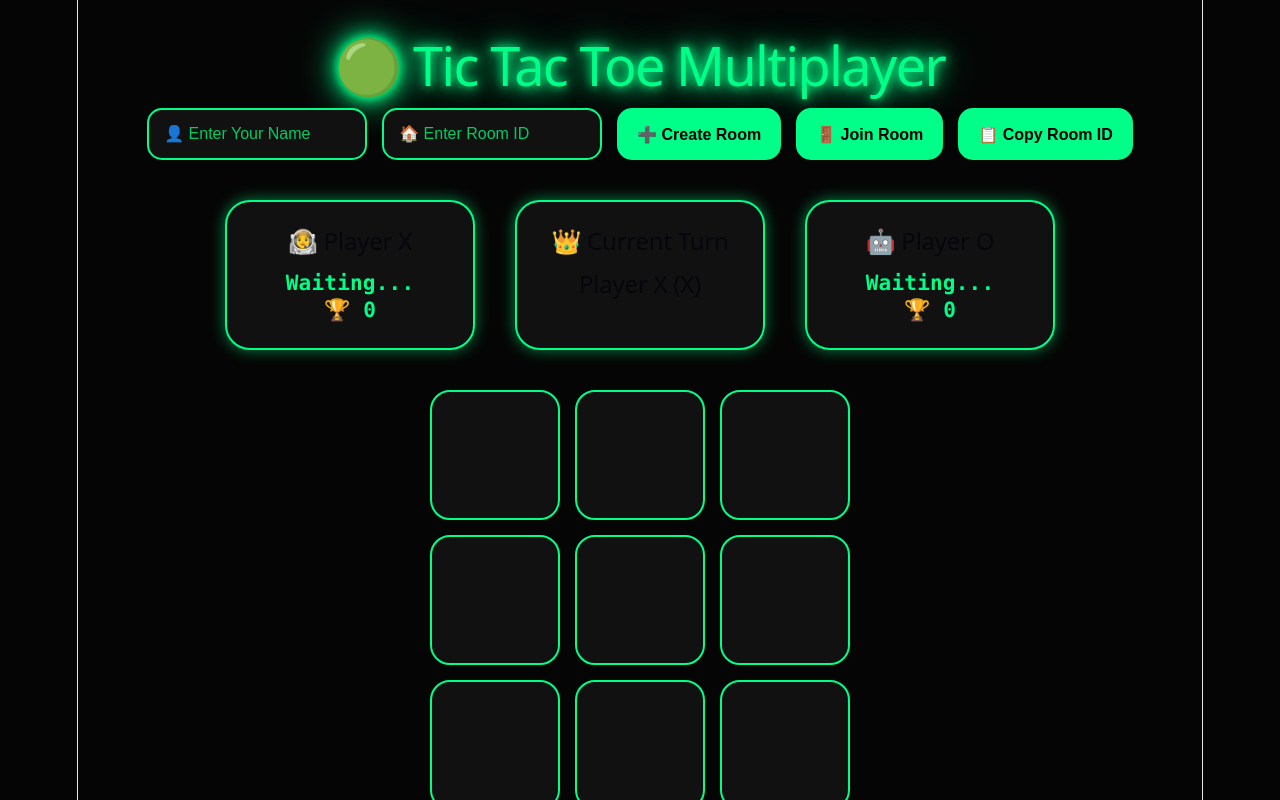
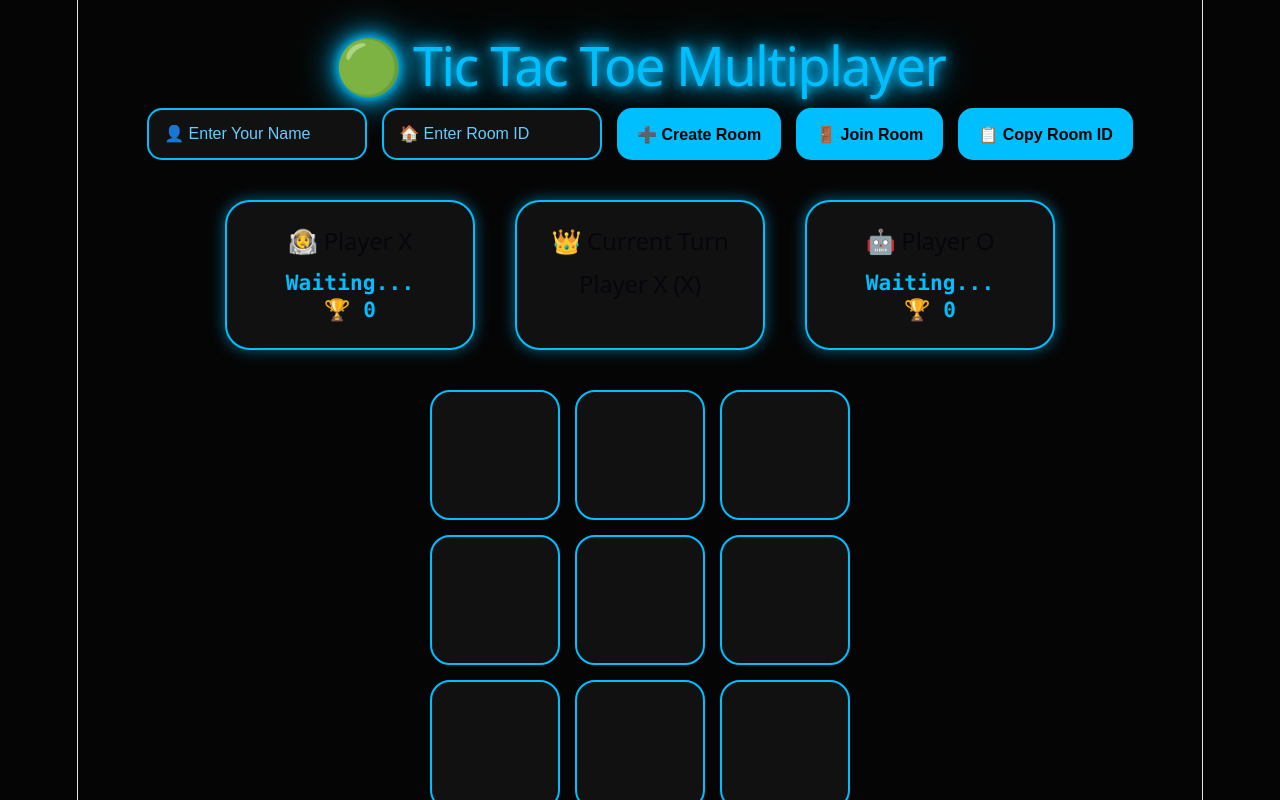
Before and after one commit to prasannagollakoti/tic-tac-toe, a React (Vite) app in the folder client/: page / in a window 1280 px wide. Shown: the top 800 px of the page. Built offline with nearby package versions, Linux system fonts and the light colour scheme; no server answers.

Commit message:
css updates

```diff
--- a/client/src/App.css
+++ b/client/src/App.css
@@ -6,7 +6,7 @@
 
 body{
   background:#050505;
-  color:#00ff88;
+  color:#00bfff;
   font-family:Consolas, monospace;
   overflow-y:auto;
 }
@@ -22,11 +22,11 @@ body{
 h1{
   font-size:3rem;
   margin-bottom:30px;
-  color:#00ff88;
+  color:#00bfff;
   text-shadow:
-  0 0 10px #00ff88,
-  0 0 20px #00ff88,
-  0 0 40px #00ff88;
+  0 0 10px #00bfff,
+  0 0 20px #00bfff,
+  0 0 40px #00bfff;
 }
 
 /* Controls */
@@ -46,13 +46,13 @@ h1{
   outline:none;
   border-radius:15px;
   background:#111;
-  color:#00ff88;
-  border:2px solid #00ff88;
+  color:#00bfff;
+  border:2px solid #00bfff;
   font-size:16px;
 }
 
 .controls input::placeholder{
-  color:#00cc66;
+  color:#66ccff;
 }
 
 button{
@@ -60,7 +60,7 @@ button{
   border:none;
   border-radius:15px;
   cursor:pointer;
-  background:#00ff88;
+  background:#00bfff;
   color:black;
   font-size:16px;
   font-weight:bold;
@@ -70,8 +70,8 @@ button{
 button:hover{
   transform:translateY(-5px);
   box-shadow:
-  0 0 10px #00ff88,
-  0 0 30px #00ff88;
+  0 0 10px #00bfff,
+  0 0 30px #00bfff;
 }
 
 /* Players */
@@ -88,13 +88,13 @@ button:hover{
 .turn-card,
 .stats-card{
   background:#111;
-  border:2px solid #00ff88;
+  border:2px solid #00bfff;
   border-radius:25px;
   padding:25px;
   min-width:250px;
 
   box-shadow:
-  0 0 15px rgba(0,255,136,.5);
+  0 0 15px rgba(0,191,255,.5);
 }
 
 .player-card h2,
@@ -119,10 +119,10 @@ button:hover{
   border:none;
   border-radius:20px;
   background:#111;
-  color:#00ff88;
+  color:#00bfff;
   font-size:60px;
   font-weight:bold;
-  border:2px solid #00ff88;
+  border:2px solid #00bfff;
 
   transition:.3s;
 }
@@ -131,8 +131,8 @@ button:hover{
   transform:scale(1.05);
 
   box-shadow:
-  0 0 15px #00ff88,
-  0 0 30px #00ff88;
+  0 0 15px #00bfff,
+  0 0 30px #00bfff;
 }
 
 /* Winner */
@@ -158,14 +158,14 @@ button:hover{
 }
 
 .connected{
-  color:#00ff88;
+  color:#00bfff;
 }
 
 /* Restart */
 
 .restart-btn{
   margin-top:30px;
-  background:#00ff88;
+  background:#00bfff;
   width:250px;
   font-size:20px;
 }
@@ -201,6 +201,7 @@ width:90%;
 }
 
 }
+
 @media (max-width: 768px){
 
   h1{
```
